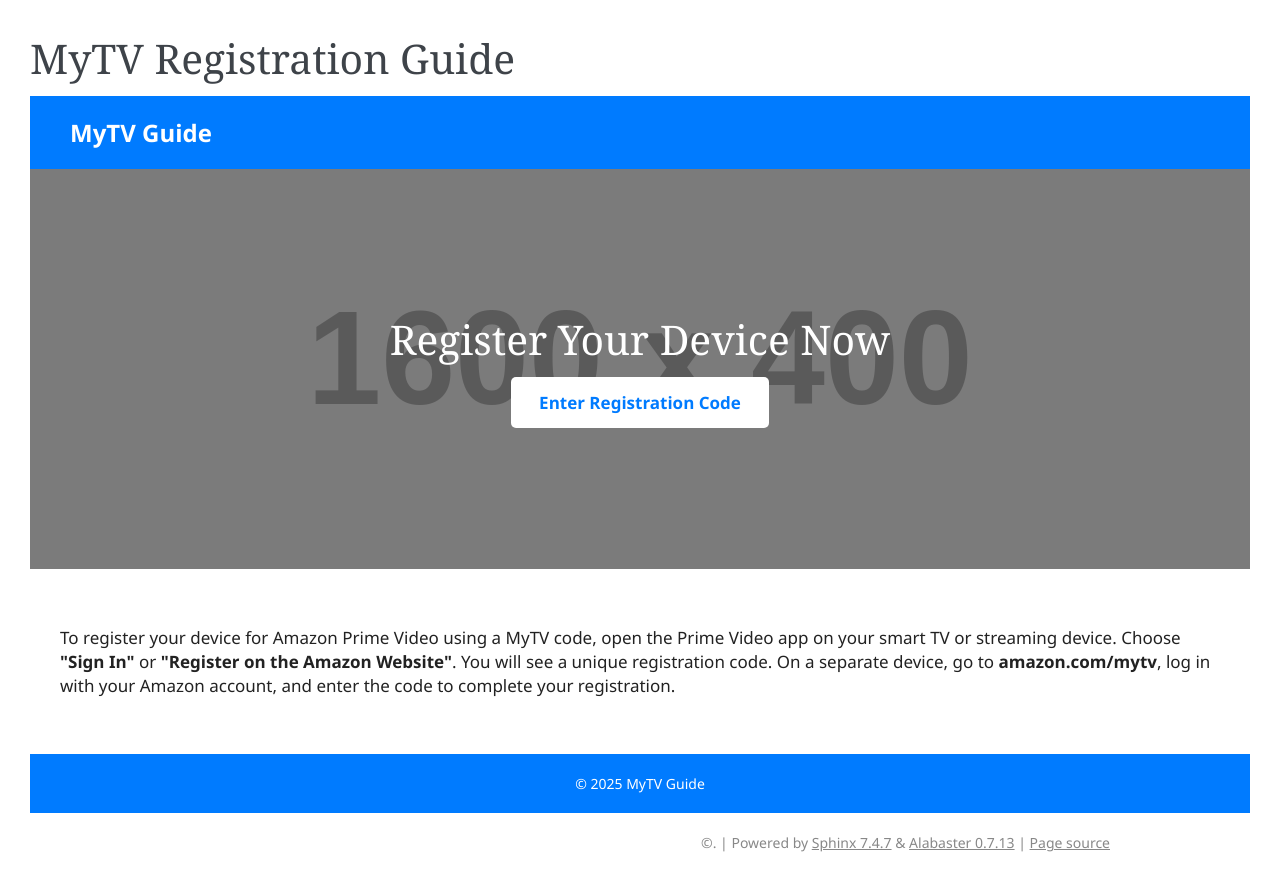
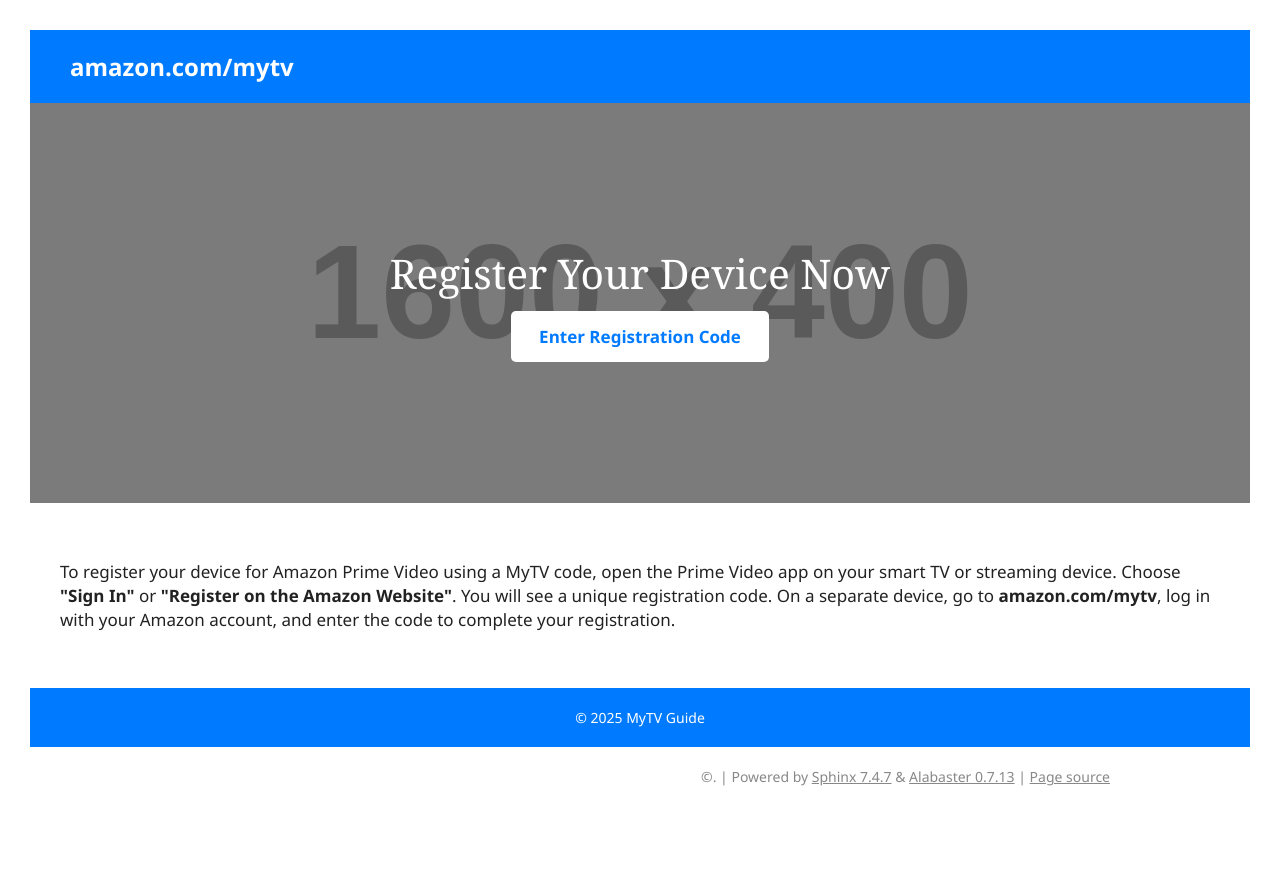
Before and after one commit to hp-printerr/hightest, a Sphinx documentation site: the page built from docs/index.rst, in a window 1280 px wide. Shown: the top 891 px of the page. Built offline with Sphinx 7.4.7, drawn with Linux system fonts in a browser that asks for light colours.

Commit message:
Update index.rst

```diff
--- a/docs/index.rst
+++ b/docs/index.rst
@@ -1,10 +1,8 @@
-MyTV Registration Guide
-========================
 
 .. raw:: html
 
    <div class="site-header">
-     <div class="site-name">MyTV Guide</div>
+     <div class="site-name">amazon.com/mytv</div>
    </div>
 
    <div class="hero-banner">
```
